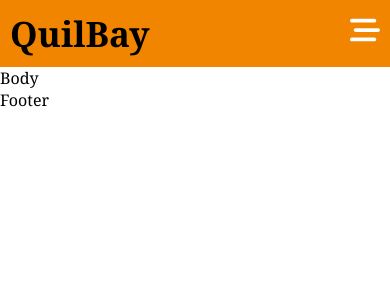
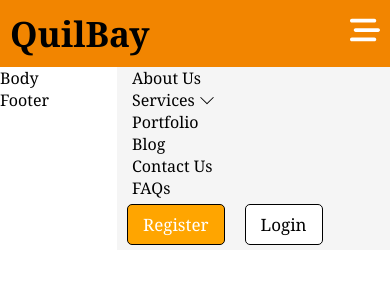
Before and after one commit to samuelmwangi729/Quilbay, a React (Vite) app: page / in a window 390 px wide. Shown: the top 300 px of the page. Built offline with nearby package versions, Linux system fonts and the light colour scheme.

Commit message:
created a pop up menu

```diff
--- a/src/index.css
+++ b/src/index.css
@@ -3,7 +3,6 @@
   padding: 0;
   box-sizing: border-box;
   font-family: Georgia, 'Times New Roman', Times, serif;
-  overflow: hidden;
 }
 :root{
   --theme-color: #FFA500;
@@ -151,8 +150,8 @@ ul.navbar li.service:hover ul.submenu{
   div.navigation-bar{
     width: 100%;
     background-color: var(--secondary-color);
-    position: relative;
     left: 0%;
+    z-index: 0;
   }
   div.navbar-menus{
     display: none;
@@ -168,4 +167,16 @@ ul.navbar li.service:hover ul.submenu{
     align-items: center;
     padding: 10px;
   }
+  div.navbar-menus{
+    display: block;
+    position:absolute;
+    background-color: whitesmoke;
+    top: 100%;
+    right: 0%;
+    width: 70%;
+    transition: ease-in-out 1s;
+  }
+  ul.navbar{
+    display: block;
+  }
 }
```
